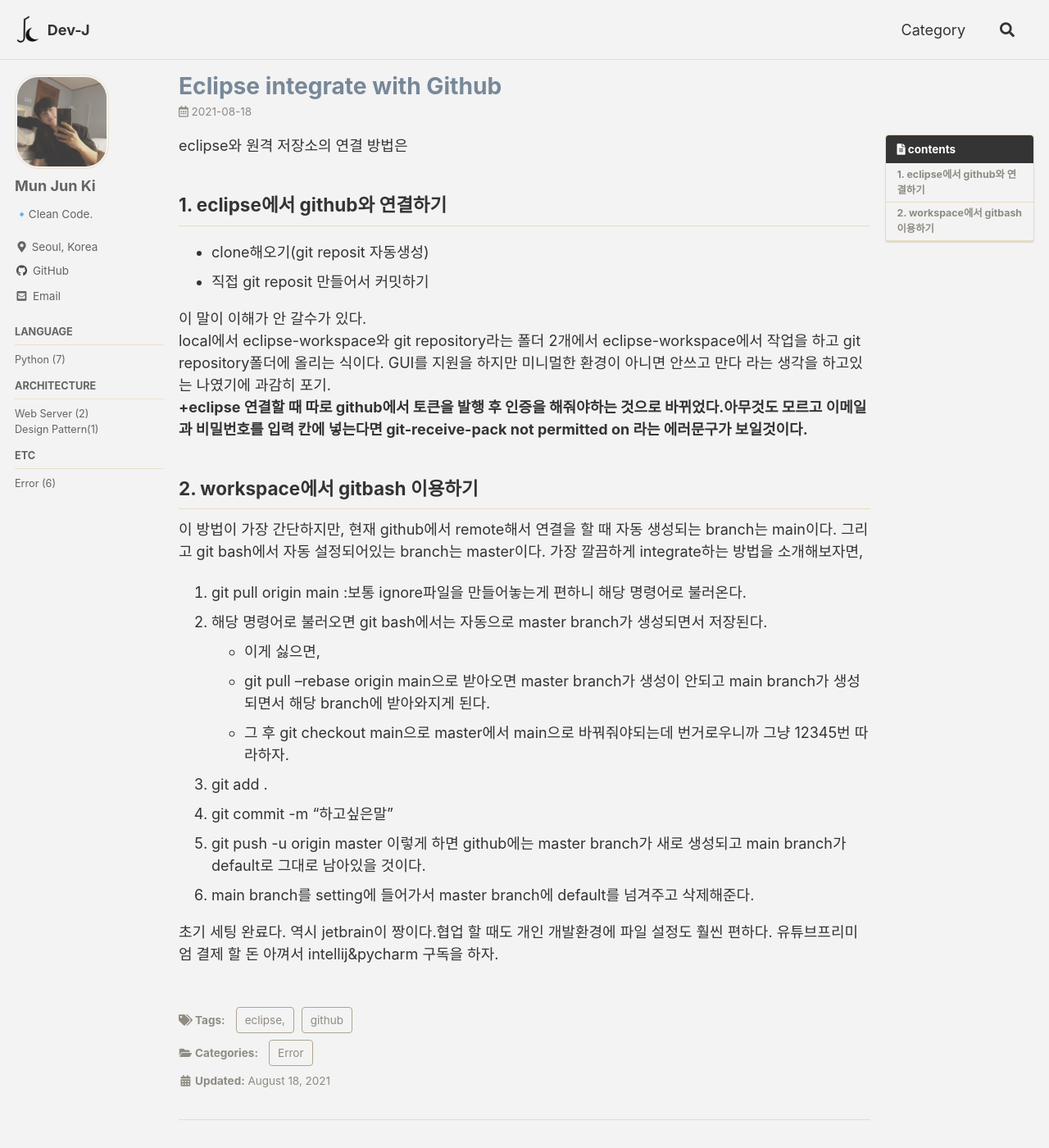
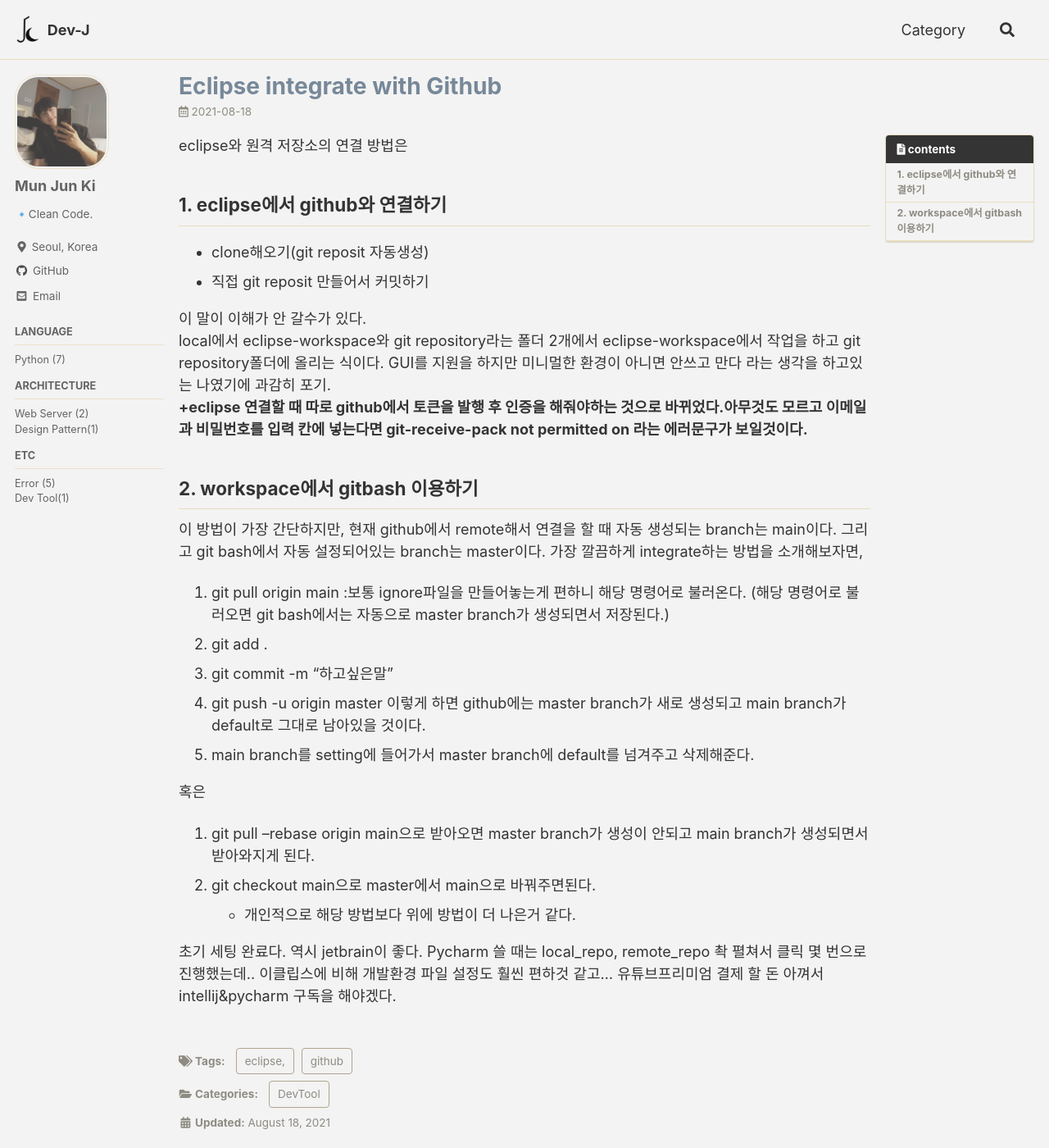
Before and after one commit to moo-on/moo-on.github.io, a Jekyll site: the page built from _posts/2021-08-18-using eclipse and github.md, in a window 1280 px wide and 1400 px high. Shown: the whole window at 82% size. Built offline with Jekyll 4.4.1, drawn with Linux system fonts in a browser that asks for light colours; cached includes are drawn as plain includes; some web fonts are replaced; comment, search, counter and statistics services are not loaded.

Commit message:
edit category

```diff
--- a/_includes/nav_list_main
+++ b/_includes/nav_list_main
@@ -41,6 +41,9 @@
                     {% if category[0] == "Error" %}
                         <li><a href="/categories/Error" class="">Error ({{category[1].size}})</a></li>
                     {% endif %}
+                    {% if category[0] == "DevTool" %}
+                        <li><a href="/categories/DevTool" class="">Dev Tool({{category[1].size}})</a></li>
+                    {% endif %}
                 {% endfor %}
             </ul>
       </li>
--- a/_posts/2021-08-18-using eclipse and github.md
+++ b/_posts/2021-08-18-using eclipse and github.md
@@ -4,7 +4,7 @@
 title: "Eclipse integrate with Github"
 excerpt: "about the eclipse and Github"
 
-categories: Error
+categories: DevTool
 tags: eclipse, github
 
 toc: true
@@ -28,16 +28,17 @@
 ## 2. workspace에서 gitbash 이용하기
 이 방법이 가장 간단하지만, 현재 github에서 remote해서 연결을 할 때 자동 생성되는 branch는 main이다. 그리고 git bash에서 자동 설정되어있는 branch는 master이다.
 가장 깔끔하게 integrate하는 방법을 소개해보자면,
-1. git pull origin main :보통 ignore파일을 만들어놓는게 편하니 해당 명령어로 불러온다.
-2. 해당 명령어로 불러오면 git bash에서는 자동으로 master branch가 생성되면서 저장된다.
-    -  이게 싫으면,
-    -  git pull --rebase origin main으로 받아오면 master branch가 생성이 안되고 main branch가 생성되면서 해당 branch에 받아와지게 된다.
-    -  그 후 git checkout main으로 master에서 main으로 바꿔줘야되는데 번거로우니까 그냥 12345번 따라하자.
-3. git add .
-4. git commit -m "하고싶은말"
-5. git push -u origin master
+1. git pull origin main :보통 ignore파일을 만들어놓는게 편하니 해당 명령어로 불러온다. (해당 명령어로 불러오면 git bash에서는 자동으로 master branch가 생성되면서 저장된다.)
+2. git add .
+3. git commit -m "하고싶은말"
+4. git push -u origin master
 이렇게 하면 github에는 master branch가 새로 생성되고 main branch가 default로 그대로 남아있을 것이다.
-6. main branch를 setting에 들어가서 master branch에 default를 넘겨주고 삭제해준다.
+5. main branch를 setting에 들어가서 master branch에 default를 넘겨주고 삭제해준다.
+
+혹은
+1. git pull --rebase origin main으로 받아오면 master branch가 생성이 안되고 main branch가 생성되면서 받아와지게 된다.
+2. git checkout main으로 master에서 main으로 바꿔주면된다.
+ - 개인적으로 해당 방법보다 위에 방법이 더 나은거 같다.
 
 초기 세팅 완료다.
-역시 jetbrain이 짱이다.협업 할 때도 개인 개발환경에 파일 설정도 훨씬 편하다. 유튜브프리미엄 결제 할 돈 아껴서 intellij&pycharm 구독을 하자.
+역시 jetbrain이 좋다. Pycharm 쓸 때는 local_repo, remote_repo 촥 펼쳐서 클릭 몇 번으로 진행했는데.. 이클립스에 비해 개발환경 파일 설정도 훨씬 편하것 같고... 유튜브프리미엄 결제 할 돈 아껴서 intellij&pycharm 구독을 해야겠다.
```
Also changed, not shown: _pages/category-DevTool.md (added, +11 -0 lines).
